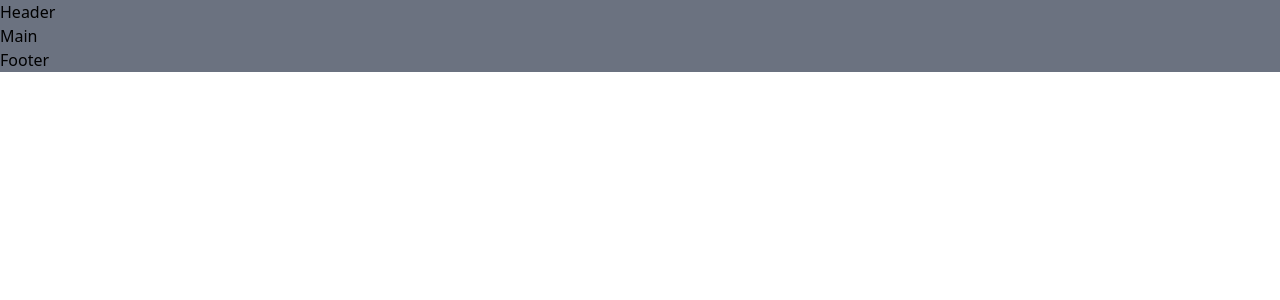
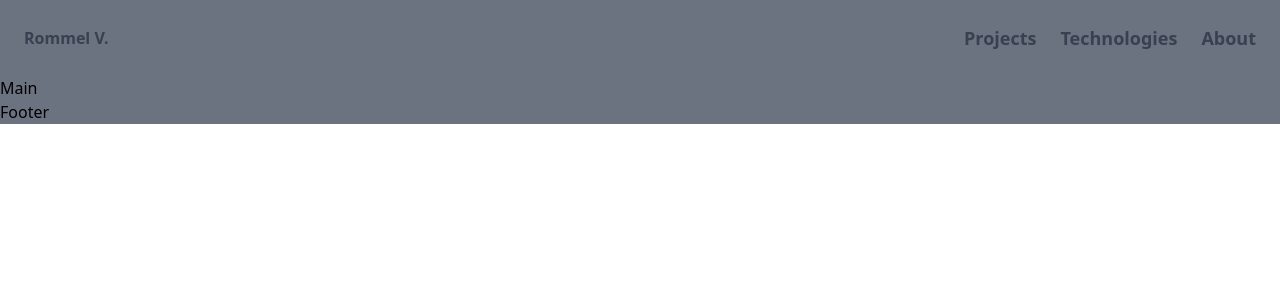
Before and after one commit to rommel667/my_portfolio, a Next.js app: page / in a window 1280 px wide. Shown: the top 300 px of the page. Built offline with nearby package versions, Linux system fonts and the light colour scheme.

Commit message:
header logo and menu

```diff
--- /dev/null
+++ b/components/Header/Logo.js
@@ -0,0 +1,16 @@
+import React from 'react'
+import Link from 'next/link';
+
+const Logo = () => {
+    return (
+        <div className="">
+            <Link href="/">
+                <a className="flex flex-row items-center gap-2">
+                    <h3 className="text-gray-700 font-semibold">Rommel V.</h3>
+                </a>
+            </Link>
+        </div>
+    )
+}
+
+export default Logo
--- /dev/null
+++ b/components/Header/Menu.js
@@ -0,0 +1,26 @@
+import React from 'react'
+import Link from 'next/link';
+
+const Menu = () => {
+    return (
+        <ul className="flex space-x-6 text-lg font-semibold text-gray-700 dark:text-gray-500">
+            <li>
+                <Link href="#projects">
+                    <a className="hover:text-gray-400">Projects</a>
+                </Link>
+            </li>
+            <li>
+                <Link href="#tech">
+                    <a className="hover:text-gray-400">Technologies</a>
+                </Link>
+            </li>
+            <li>
+                <Link href="#about">
+                    <a className="hover:text-gray-400">About</a>
+                </Link>
+            </li>
+        </ul>
+    )
+}
+
+export default Menu
--- a/components/Header/index.js
+++ b/components/Header/index.js
@@ -1,9 +1,13 @@
 import React from 'react'
+import Logo from './Logo'
+import Menu from './Menu'
+
 
 const Header = () => {
     return (
-        <div>
-            Header
+        <div className="flex flex-row p-6 items-center justify-between">
+            <Logo />
+            <Menu />
         </div>
     )
 }
```
